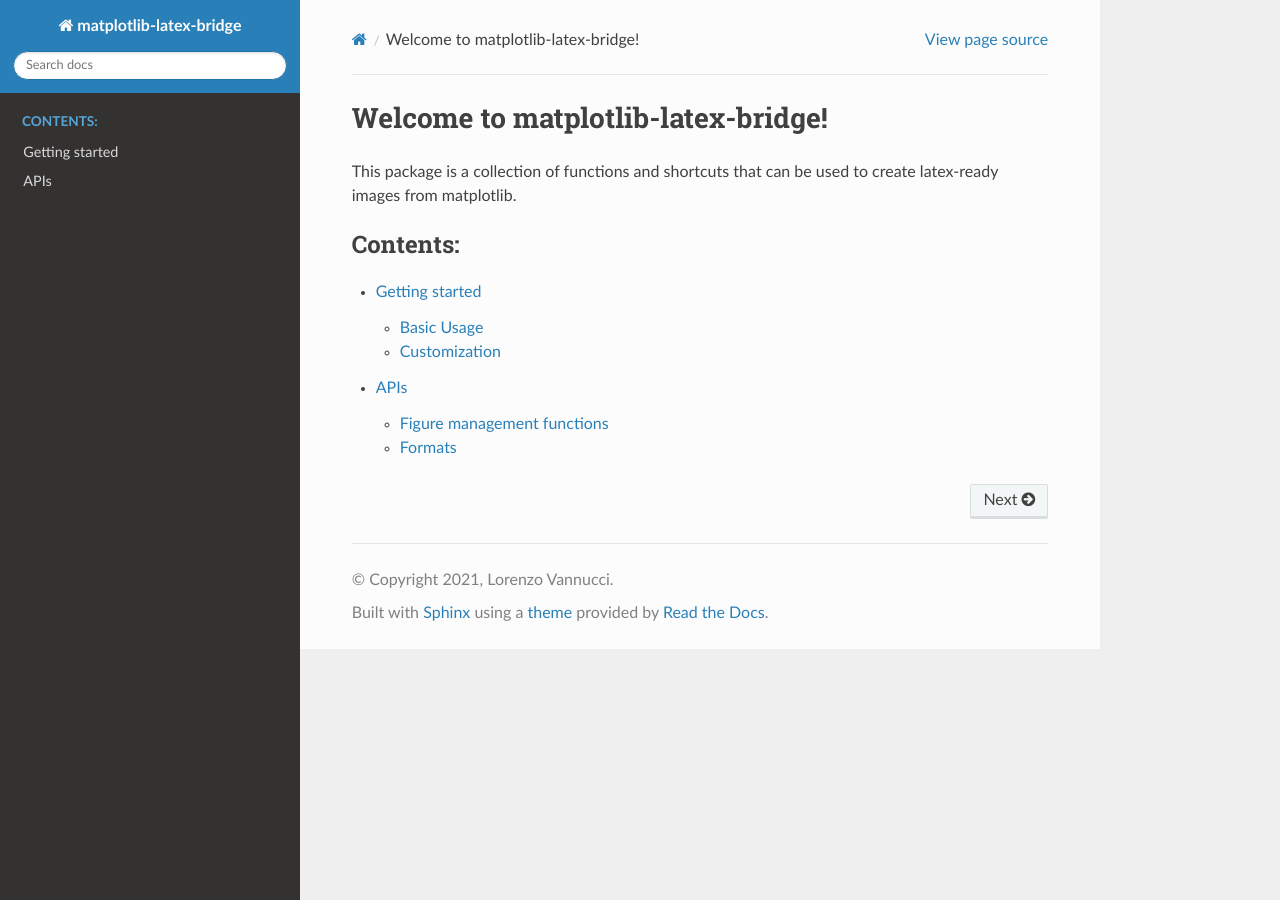
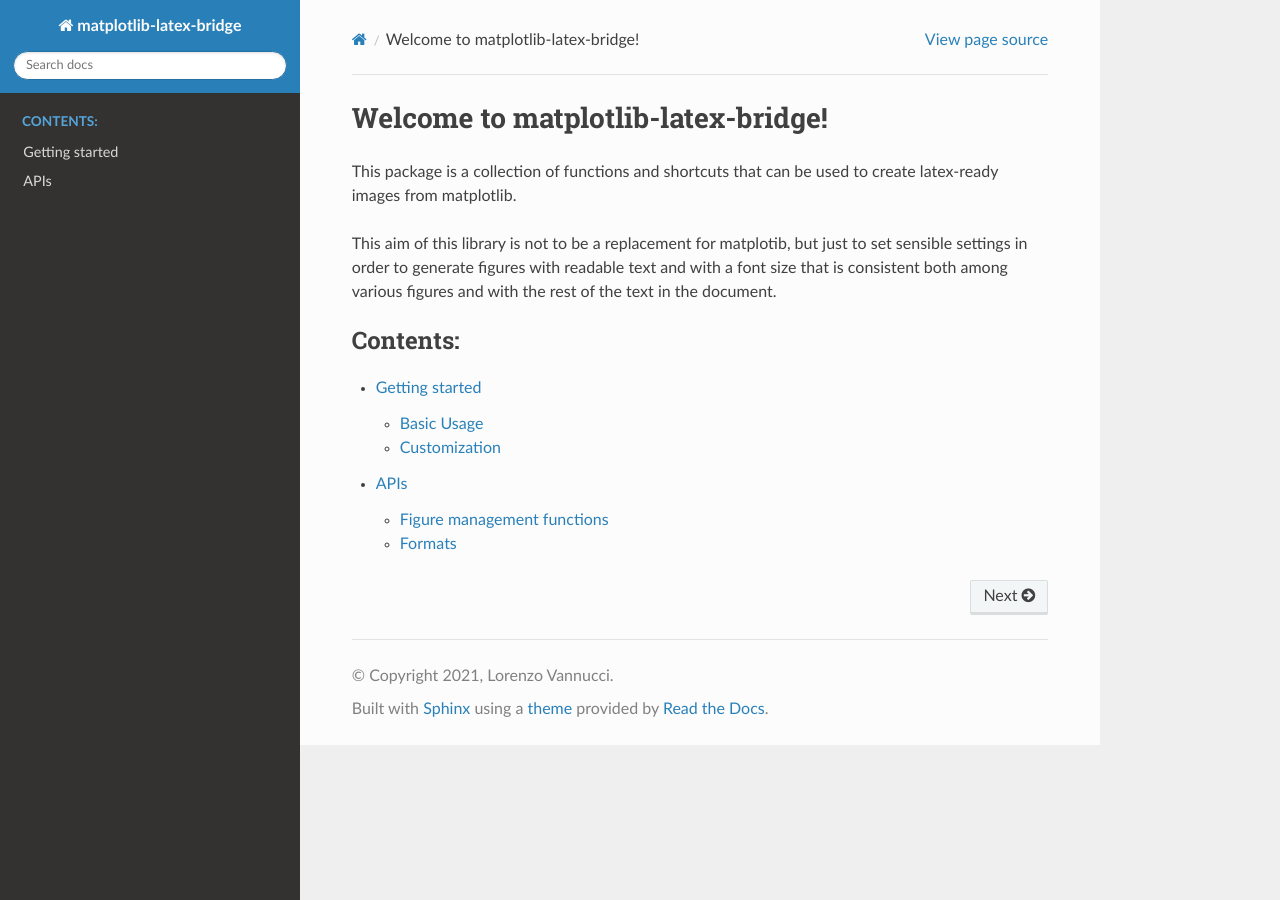
Before and after one commit to loreucci/matplotlib-latex-bridge, a Sphinx documentation site: the page built from docs/source/index.rst, in a window 1280 px wide. Built offline with Sphinx 7.4.7 and the Read the Docs theme 2.0.0, drawn with Linux system fonts in a browser that asks for light colours.

```diff
--- a/docs/source/getting_started.rst
+++ b/docs/source/getting_started.rst
@@ -32,9 +32,12 @@ setting the right sizes:
     fig = mlb.figure_textwidth()  # for full page images
     fig = mlb.figure_linewidth()  # for full column images
 
+    # from now on use matplotlib as normal
     plt.plot(...)
 
     fig.savefig("image.png")
+
+**Note:** the figure should be saved via ``savefig``, as using ``show`` may alter the shape/scale of the figure.
 
 Figures created like this should be included in the latex file without scaling:
 
--- a/docs/source/index.rst
+++ b/docs/source/index.rst
@@ -2,6 +2,10 @@ Welcome to matplotlib-latex-bridge!
 ===================================
 
 This package is a collection of functions and shortcuts that can be used to create latex-ready images from matplotlib.
+
+This aim of this library is not to be a replacement for matplotib, but just to set sensible settings
+in order to generate figures with readable text and with a font size that is consistent both among various figures
+and with the rest of the text in the document.
 
 .. toctree::
    :maxdepth: 2
```
Also changed, not shown: README.md (+10 -4 lines), mlb-example.png (added), 2 other files.
